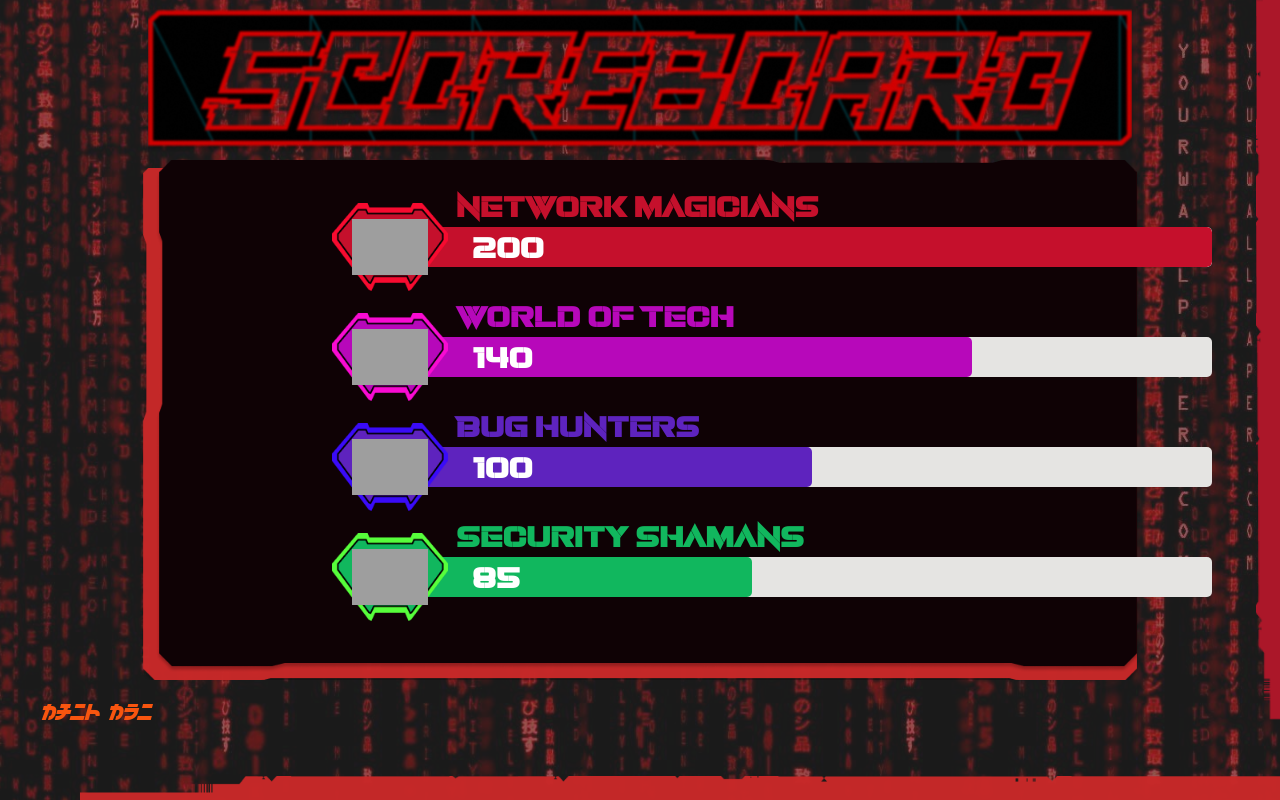
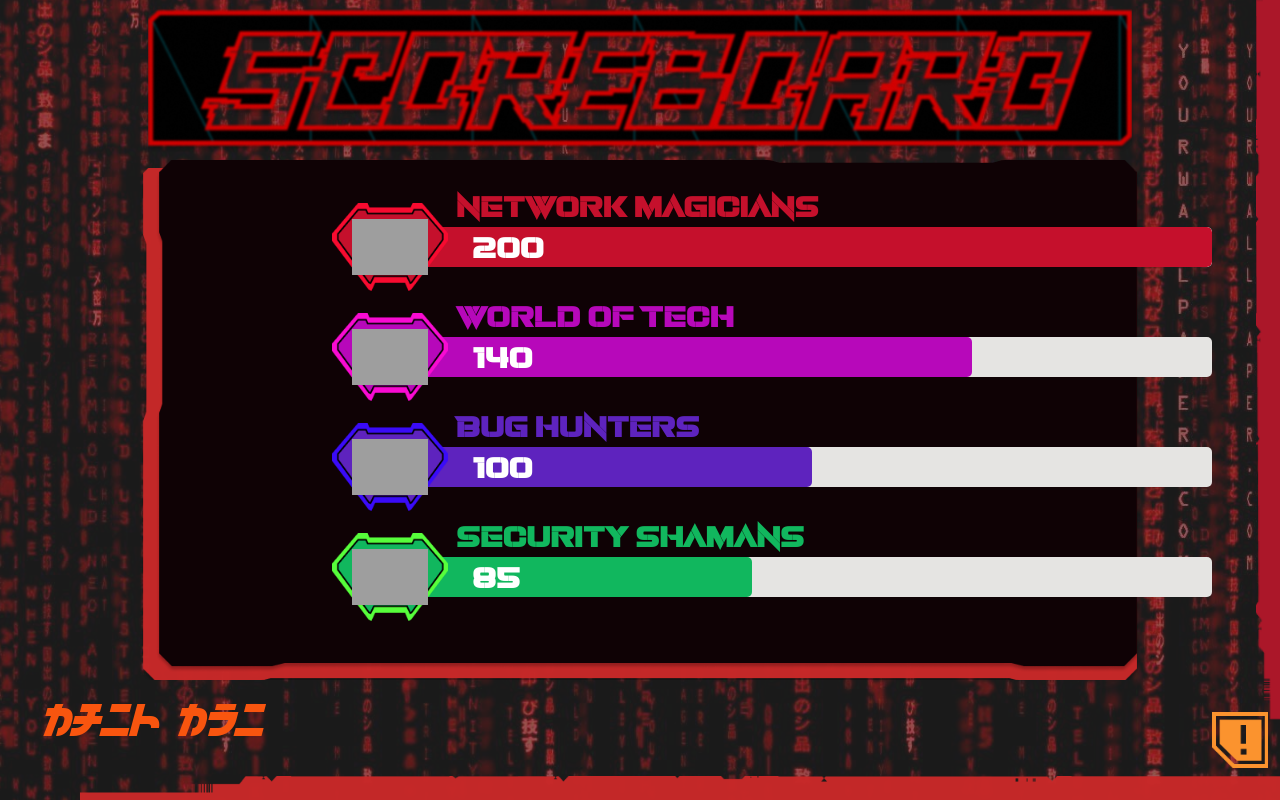
Before and after one commit to The-Geneps-Personnal-Project/ScoreboardTek1, a React (Create React App) app: page / in a window 1280 px wide. Shown: the top 800 px of the page. Built offline with nearby package versions, Linux system fonts and the light colour scheme; grey boxes are pictures that could not be loaded.

Commit message:
✨ feat(notif): add notification icon

```diff
--- a/src/App.css
+++ b/src/App.css
@@ -37,11 +37,21 @@
 
 .App-footer {
   font-family: "Vifam";
-  font-size: 2vh;
+  font-size: 4vh;
   color: #f8550f;
-  bottom: 10vh;
+  bottom: 8vh;
   left: 5vh;
   position: absolute;
+}
+
+.App-notif {
+  position: relative;
+  margin-top: 10vh;
+  margin-left: 150vh;
+  height: 7vh;
+  width: 7vh;
+  background-repeat: no-repeat;
+  background-size: cover;
 }
 
 @keyframes App-logo-spin {
--- a/src/App.tsx
+++ b/src/App.tsx
@@ -7,6 +7,8 @@ import { Header } from "./components/Header/Header";
 import { Wrapper } from "./components/Wrapper/Wrapper";
 import { Teams } from "./components/Teams/Teams";
 import { Background } from "./components/Background/Background";
+
+import Notif from "./assets/Notif.png";
 
 export interface TeamInfo {
   id: number;
@@ -62,6 +64,10 @@ function App() {
           <Header />
           <Teams teams={sortedTeams} maxScore={maxScore} />
           <div className="App-footer">tais toi</div>
+          <div
+            className="App-notif"
+            style={{ backgroundImage: `url(${Notif})` }}
+          />
         </Wrapper>
       </Background>
     </>
```
